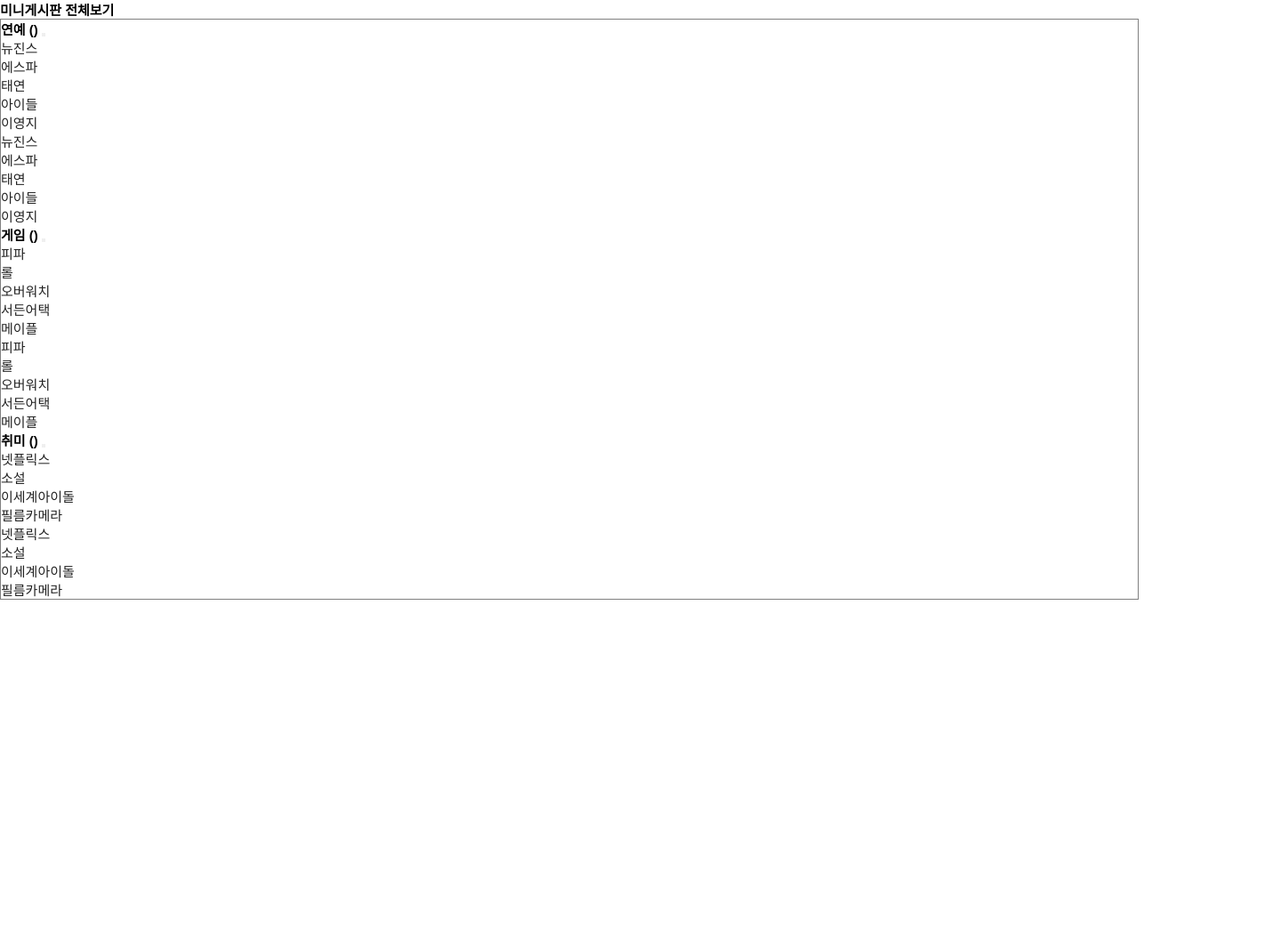
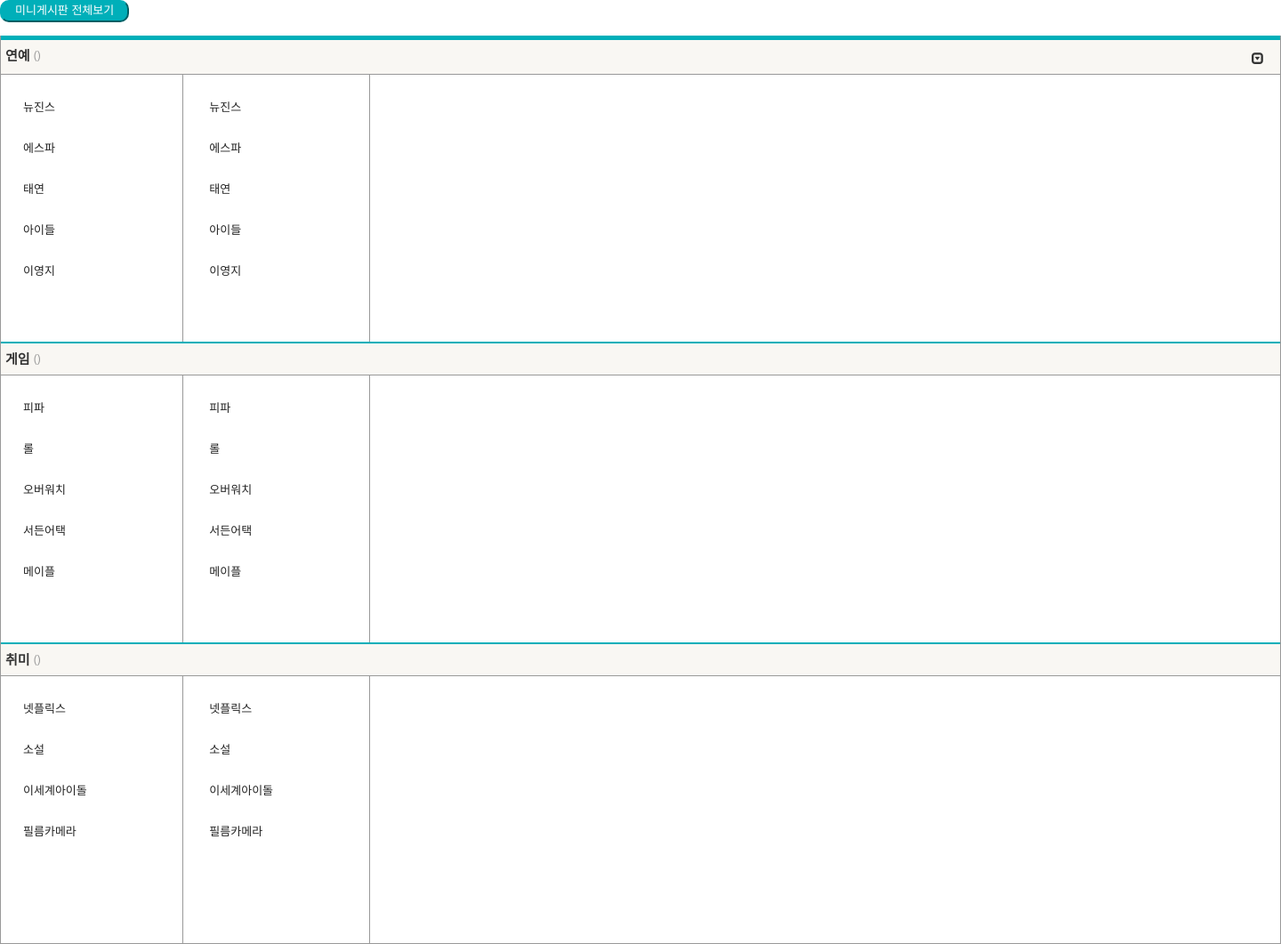
Before and after one commit to Hong-NaRin/css, a plain HTML site: page 첫줄 프로젝트/mini.html in a window 1280 px wide. Shown: the whole page at 89% size, 1440 px wide, since content can reach past the window. Before the commit the page ends 800 px from the top, so only its background shows below. Drawn offline with nearby package versions, Linux system fonts and the light colour scheme; a web font is replaced by a local one.

Commit message:
업로드 파일

```diff
--- a/첫줄 프로젝트/css/mini.css
+++ b/첫줄 프로젝트/css/mini.css
@@ -38,18 +38,84 @@ html, body {
 * {
     padding: 0;
     margin: 0;
-    font-size: 15px;
 }
+
+body {width: 1440px; margin: 0 auto;}
 
 ul, li {
     list-style: none;
     text-decoration: none;
 }
 
-nav {border: 1px solid grey; }
-nav > #mini > .listbox > section > h3 {border: 1px solid black;}
+/* #mini > .list {border: 1px solid #FFFFFF; background-color: #e3e3e3; width: 100%;} */
 
-#mini > .list {border: 1px solid #FFFFFF; background-color: #e3e3e3; width: 100%;}
-/* nav .content li  {display: inline-block; } */
-nav ul li a {text-decoration: none; display: block; color: #222;}
-nav ul li a:hover {text-decoration: underline; }
+.btn_round {
+    background-color: #00AFB9;
+    border-color: #00AFB9;
+    border-radius: 10px;
+    color: #FFFFFF;
+    font-size: 13px;
+    padding: 0 15px;
+    height: 25px;
+    text-align: center;
+    display: inline-block;
+    box-sizing: border-box;
+    outline: none;
+    box-shadow: none;
+
+}
+
+nav {border: 1px solid #999; margin-top: 15px; border-top: 0px;}
+
+.mini_listwrap {border-top: 3px solid #00AFB9;}
+
+
+.title {
+    overflow: hidden;
+    border-top: 2px solid #00AFB9;
+    line-height: 25px;
+    border-bottom: 1px solid #999;
+    background-color:#f9f7f3;
+}
+.title > .list_num {color: #999; font-weight: normal; font-size: 12px; vertical-align: top;}
+.title button {vertical-align: top; cursor: pointer; background: transparent; display: inline-block; float: right;}
+h3 { font-size: 15px; font-weight: bold; padding: 5px; margin: 0px; }
+
+.list_box {border-collapse: collapse;}
+
+.list {
+    display: inline-block;
+    height: 300px;
+    border-right: 1px solid #999;
+    width: 14.2857%;
+}
+.list ul {
+    display: flex;
+    flex-direction: column;
+    flex-wrap: wrap;
+    height: 100%;
+    width: calc(100% / 6);
+    padding: 9px 10px 15px;
+    box-sizing: border-box;
+}
+
+.list ul li {
+    line-height: 25px;
+    height: calc(100% / 6);
+    width: 100%;
+    box-sizing: border-box;
+    text-align: center;
+    padding: 10px;
+}
+
+
+.list ul li a {
+    font-size: 13px;
+    padding: 5px;
+    color: #222;
+    font-family:'NanumBareunGothicLight', sans-serif;
+    text-decoration: none;
+    display: inline-block;
+    white-space: nowrap;
+}
+.list ul li a:hover {text-decoration: underline; }
--- a/첫줄 프로젝트/mini.html
+++ b/첫줄 프로젝트/mini.html
@@ -5,18 +5,32 @@
     <meta httli-equiv="X-UA-Comliatible" content="IE=edge">
     <meta name="viewliort" content="width=device-width, initial-scale=1.0">
     <title>미니게시판</title>
+
+    <!-- 부트스트랩 css링크 -->
+    <link rel="stylesheet" href="https://maxcdn.bootstrapcdn.com/bootstrap/3.4.1/css/bootstrap.min.css">
+
+    <!-- 제이쿼리(부스트랩보다 먼저 링크) -->
+    <script src="js/jquery-3.7.1.min.js"></script>
+    <!-- 부트스트랩 js링크 -->
+    <script src="js/bootstrap.min.js"></script>
+
     <link rel="stylesheet" href="css/mini.css">
-
 </head>
 <body>
-    <h3>미니게시판 전체보기</h3>
+    <div class="top">
+        <button type="button" class="btn_round">미니게시판 전체보기</button>
+    </div>
+
     <nav>
         <div id="mini">
+            <div id="mini_wrap" class="mini_listwrap"></div>
                 <div class="list_box">
                     <div class="section">
-                    <h3> 연예
+                        <h3 class="title"> 연예
                             <span class="list_num">()</span>
-                        <button type="button" class="btn btn_list"></button>
+                            <button type="button" class="btn btn_list">
+                                <span class="glyphicon glyphicon-collapse-down"></span>
+                            </button>
                         </h3>
                         <div class="list">
                             <ul>
@@ -40,7 +54,7 @@
                 </div>
                 <div class="list_box">
                     <div class="section">
-                    <h3>게임
+                        <h3 class="title">게임
                             <span class="list_num">()</span>
                             <button type="button" class="btn btn_list"></button>
                         </h3>
@@ -66,7 +80,7 @@
                 </div>
                 <div class="list_box">
                     <div class="section">
-                    <h3>취미
+                        <h3 class="title">취미
                             <span class="list_num">()</span>
                             <button type="button" class="btn btn_list"></button>
                         </h3>
@@ -85,6 +99,7 @@
                                 <li><a href="#">이세계아이돌</a></li>
                                 <li><a href="#">필름카메라</a></li>
                             </ul>
+                        </div>
                     </div>
                 </div>
             </div>
```
Lines whose indentation alone changed are shown as unchanged.
